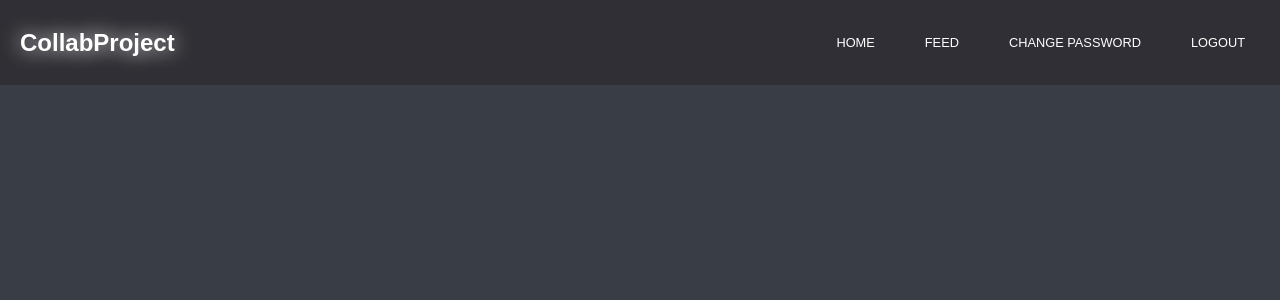
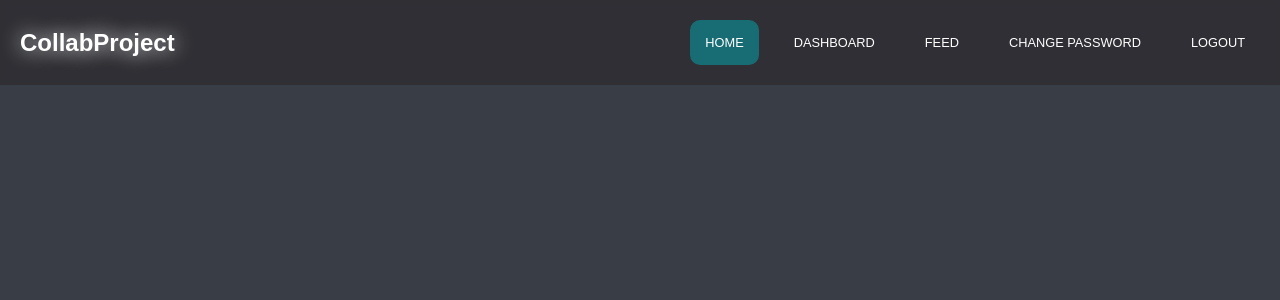
Before and after one commit to SushankSawant/IntegrationProject, a React (Vite) app: page / in a window 1280 px wide. Shown: the top 300 px of the page. Built offline with nearby package versions, Linux system fonts and the light colour scheme; sample sign-in values are in the browser's storage.

Commit message:
add nav background 60% works

```diff
--- a/src/App.jsx
+++ b/src/App.jsx
@@ -42,12 +42,12 @@ function App() {
               }
               <Route element={<Feed />} path="/feed" />
               <Route element={<ChangePassword />} path="/changepassword" />
+              <Route element={<NewsFull />} path="/fullpagenews"></Route>
+              <Route
+                element={<AddUserGroup role={["superadmin"]} />}
+                path="/addusergroup"
+              />
             </Route>
-            <Route element={<NewsFull />} path="/fullpagenews"></Route>
-            <Route
-              element={<AddUserGroup role={["superadmin"]} />}
-              path="/addusergroup"
-            />
           </Route>
         </Routes>
       </BrowserRouter>
--- a/src/Home.jsx
+++ b/src/Home.jsx
@@ -1,5 +1,5 @@
 import React, { useEffect, useState } from "react";
-import { Outlet, useNavigate } from "react-router-dom";
+import { Outlet, useLocation, useNavigate } from "react-router-dom";
 import ChangePassword from "./ChangePassword";
 import Navbar from "./Navbar";
 import "./Navbar.css";
@@ -14,6 +14,7 @@ import UserGroup from "./UserGroup";
 function Home() {
   // const navigate = useNavigate();
   let usergroup = localStorage.getItem("usergroup");
+  console.log(useLocation());
 
   // const [toShow, setToShow] = useState("");
   /*  const toShowObj = {
--- a/src/Navbar.css
+++ b/src/Navbar.css
@@ -34,8 +34,12 @@ nav {
     border-radius: 10px;
     cursor: pointer;
     text-transform: uppercase;
+
     &&:hover {
       background-color: #00acb57c;
     }
   }
+  .active {
+    background-color: #00acb57c;
+  }
 }
--- a/src/Navbar.jsx
+++ b/src/Navbar.jsx
@@ -1,34 +1,54 @@
 import axios from "axios";
-import React from "react";
-import { useNavigate } from "react-router-dom";
+import React, { useState } from "react";
+import { useLocation, useNavigate } from "react-router-dom";
 import { useAuth } from "./Context/AuthContext";
 // import AxiosInstances from "./AxiosInstances";
 
 function Navbar() {
+  // const [currPage, setCurPage] = useState("home");
   const navigate = useNavigate();
   const { logoutAuth } = useAuth();
+  console.log(useLocation());
+  let currPage = useLocation().pathname;
+  console.log(currPage);
 
   return (
     <nav>
       <h1>CollabProject</h1>
       <ul>
         <li
+          style={{ background: currPage == "/" && "#00acb57c" }}
           onClick={() => {
             navigate("/");
+            // setCurPage("home");
           }}
         >
           Home
         </li>
         <li
+          style={{ background: currPage == "/dashboard" && "#00acb57c" }}
+          onClick={() => {
+            navigate("/dashboard");
+            // setCurPage("dashboard");
+          }}
+        >
+          Dashboard
+        </li>
+
+        <li
+          style={{ background: currPage == "/feed" && "#00acb57c" }}
           onClick={() => {
             navigate("/feed");
+            // setCurPage("feed");
           }}
         >
           Feed
         </li>
         <li
+          style={{ background: currPage == "/changepassword" && "#00acb57c" }}
           onClick={() => {
             navigate("/changepassword");
+            // setCurPage("changepassword");
           }}
         >
           Change Password
@@ -36,20 +56,24 @@ function Navbar() {
 
         {localStorage.getItem("usergroup") === "superadmin" && (
           <li
+            style={{ background: currPage == "/addusergroup" && "#00acb57c" }}
             onClick={() => {
               navigate("/addusergroup");
+              // setCurPage("addusergroup");
             }}
           >
             Add Usergroup
           </li>
         )}
-        {/*  <li
-          onClick={() => {
-            navigate("/updatedata");
-          }}
-        >
-          Update Data
-        </li> */}
+        {localStorage.getItem("usergroup") == "/superadmin" && (
+          <li
+            onClick={() => {
+              navigate("/updatedata");
+            }}
+          >
+            Update Data
+          </li>
+        )}
         <li
           onClick={() => {
             let refresh_token =
--- a/src/NewsFull.jsx
+++ b/src/NewsFull.jsx
@@ -16,7 +16,7 @@ function NewsFull() {
         width: "100%",
       }}
     >
-      <Navbar />
+      {/* <Navbar /> */}
       <div
         style={{
           display: "flex",
```
